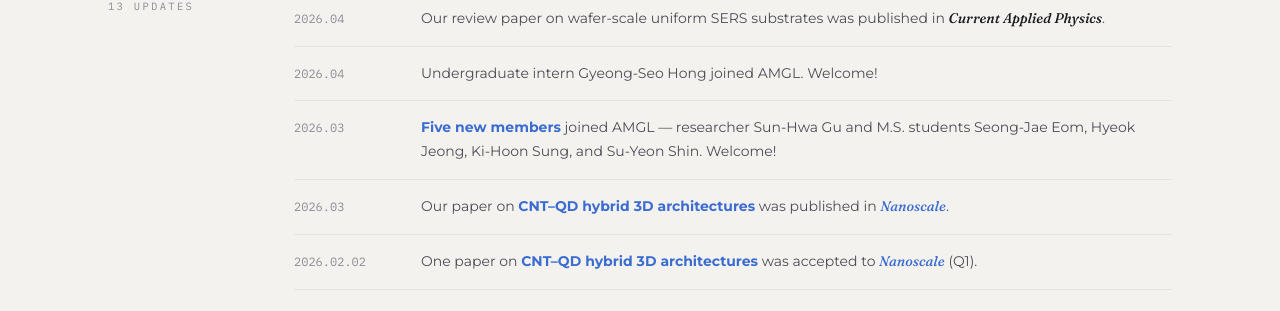
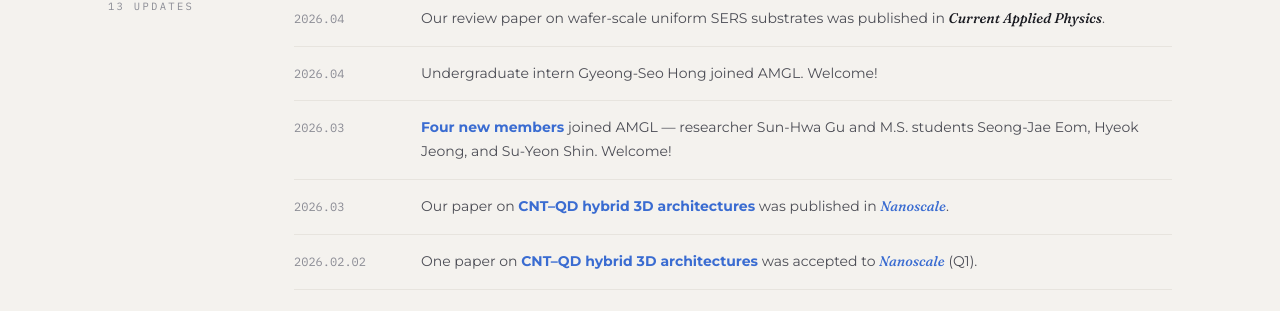
Before and after one commit to HTKRS/AMGL, a Jekyll site: the page built from index.html, in a window 1280 px wide and 900 px high, scrolled down 1472 px. Shown: the part 142-453 px from the top of the window. Built offline with Jekyll 4.4.1, drawn with Linux system fonts in a browser that asks for light colours.

Commit message:
Remove Ki-Hoon Sung from the March 2026 new-members news
Co-Authored-By: Claude Opus 5.5 <noreply@anthropic.com>
Claude-Session: https://claude.ai/code/session_014MjFUYNzG7DBT4vULP884G

```diff
--- a/_data/news.yml
+++ b/_data/news.yml
@@ -14,7 +14,7 @@
   text: "Undergraduate intern Gyeong-Seo Hong joined AMGL. Welcome!"
   highlight: false
 - date: "2026.03"
-  text: "**Five new members** joined AMGL — researcher Sun-Hwa Gu and M.S. students Seong-Jae Eom, Hyeok Jeong, Ki-Hoon Sung, and Su-Yeon Shin. Welcome!"
+  text: "**Four new members** joined AMGL — researcher Sun-Hwa Gu and M.S. students Seong-Jae Eom, Hyeok Jeong, and Su-Yeon Shin. Welcome!"
   highlight: true
 - date: "2026.03"
   text: "Our paper on **CNT–QD hybrid 3D architectures** was published in ***Nanoscale***."
```
